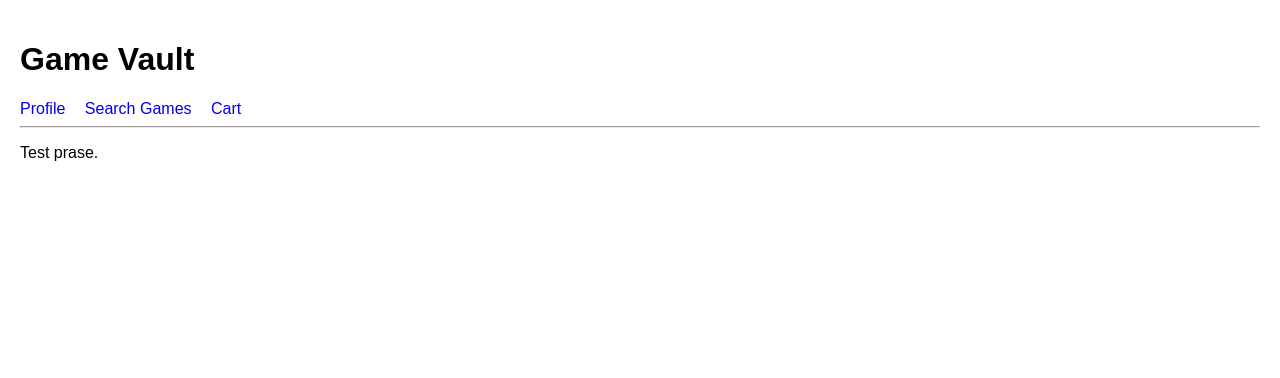
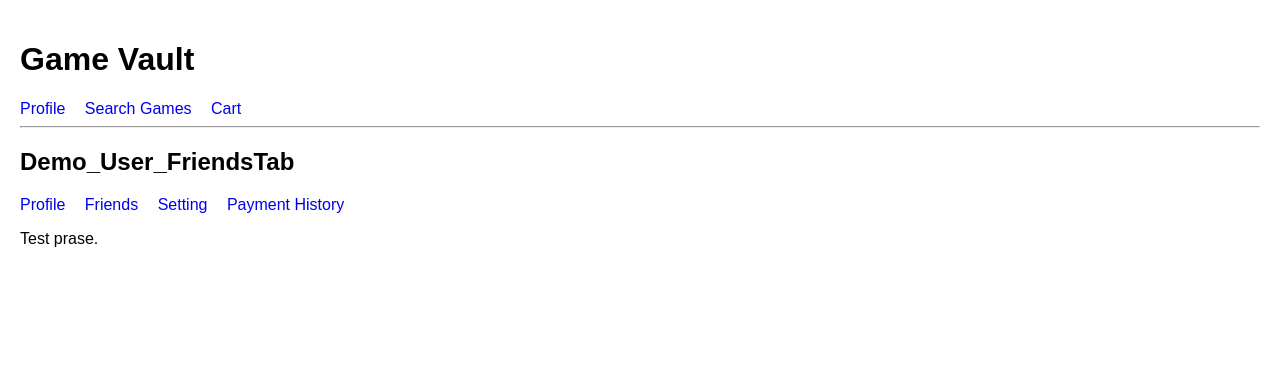
Before and after one commit to Cos229-239/2025_12_Team2, a FastAPI app: page /friends in a window 1280 px wide. Shown: the top 378 px of the page. Run offline with FastAPI, Linux system fonts and the light colour scheme.

Commit message:
Updated "friends.html" to have a hard codded username and added <nav> to the page.

```diff
--- a/templates/friends.html
+++ b/templates/friends.html
@@ -2,5 +2,14 @@
 
 
 {% block content %}
+<h2>Demo_User_FriendsTab</h2>
+
+<nav>
+    <a href="/profile">Profile</a>
+    <a href="/friends">Friends</a>
+    <a href="/setting">Setting</a>
+    <a href="/payment history">Payment History</a>
+</nav>
+
 <p>Test prase.</p>
 {% endblock %}
```
